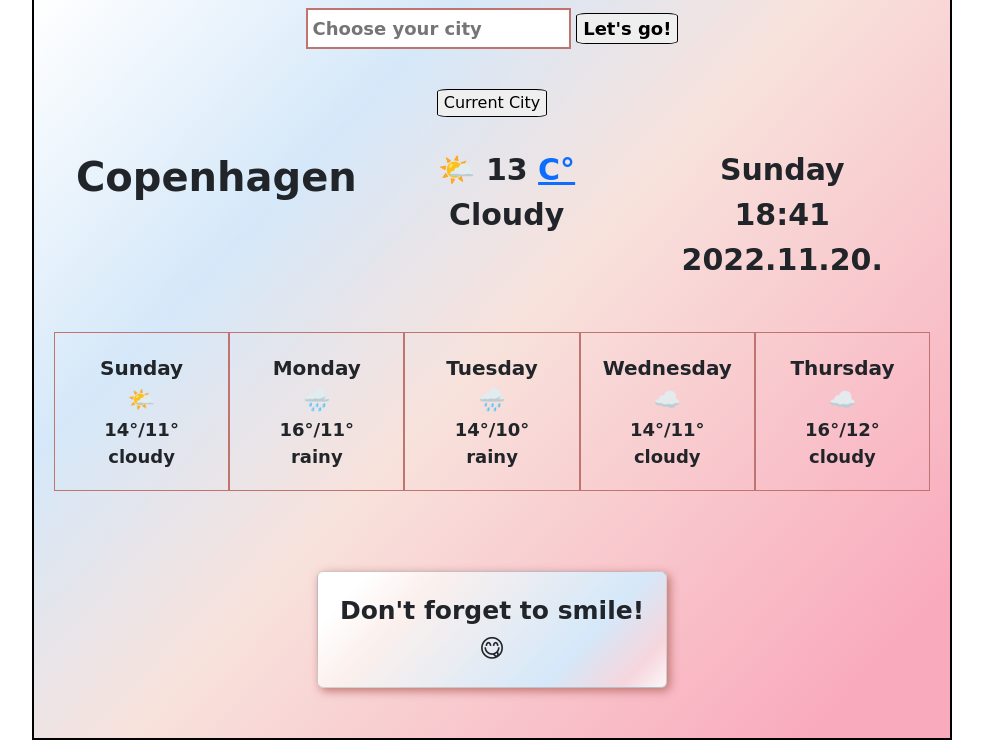
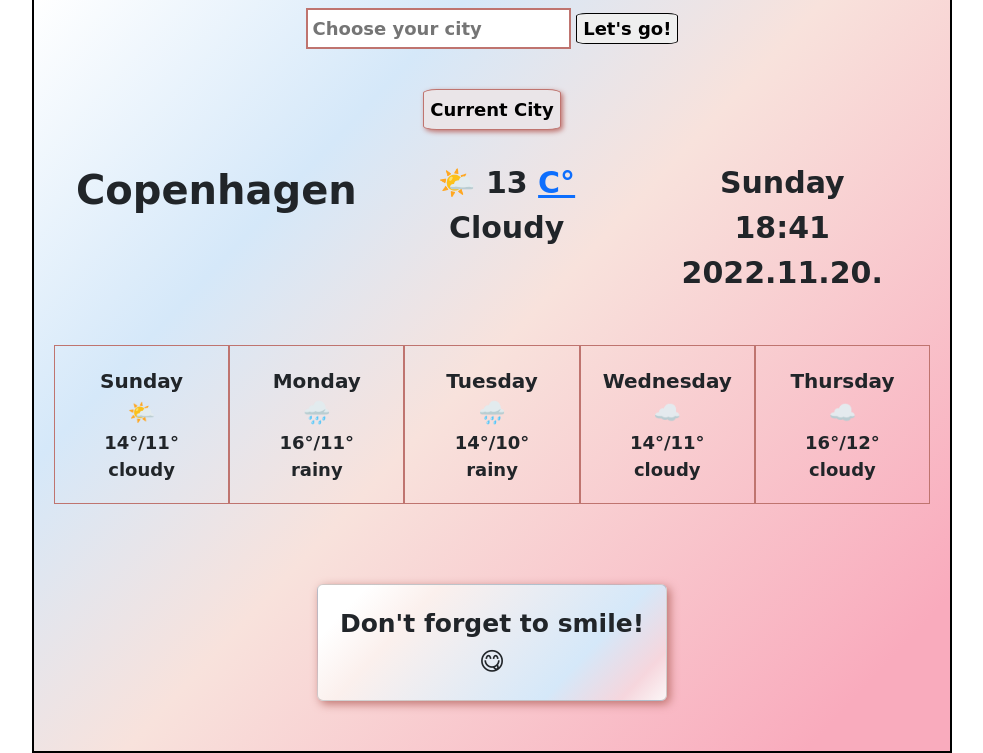
Before and after one commit to saroltah/existing-project, a plain HTML site: page index.html in a window 1280 px wide. Shown: the part 194-947 px from the top of the page, without its empty margins (148-1131 px from the left). Drawn offline with nearby package versions, Linux system fonts and the light colour scheme; a web font is replaced by a local one.

Commit message:
refreshed current city button, and added id to the emoji

```diff
--- a/index.html
+++ b/index.html
@@ -58,7 +58,7 @@
         <div class="row">
           <div class="col actualcity" id="chosen-city">Copenhagen</div>
           <div class="col actualweather">
-            🌤️
+            <span id="weather-emoji">🌤️</span>
             <span id="changing-degree"> 13 </span>
             <span> <a href="#" id="celsius">C°</a></span>
             <br />
--- a/style.css
+++ b/style.css
@@ -42,7 +42,12 @@ h1 {
 }
 .current-city-button {
   border-radius: 10%;
-  border: 1px solid black;
+  border: 1px solid #bf746f;
+  background-color: #eae5e8;
+  font-weight: bold;
+  padding: 6px 6px;
+  font-size: 18px;
+  box-shadow: 2px 2px 5px #bf746f;
 }
 .todaydetails {
   font-size: 30px;
```
Also changed, not shown: javaVersion3.js (line endings or trailing spaces).
